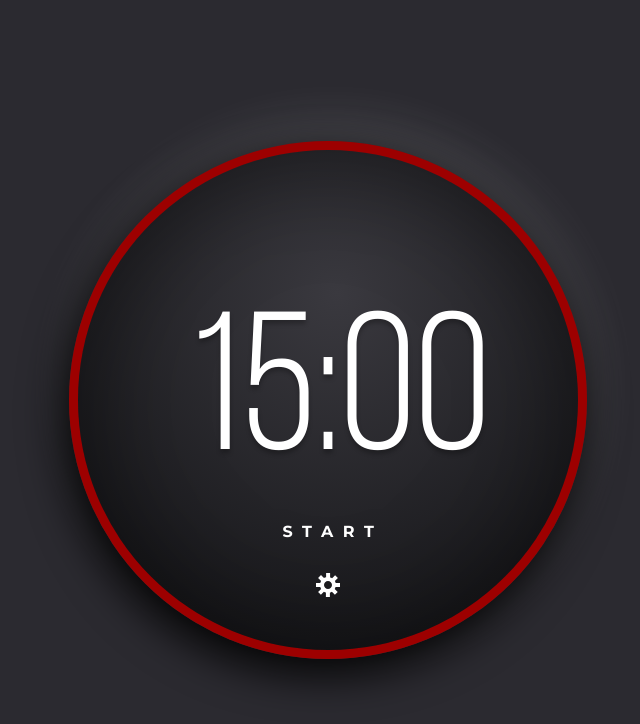
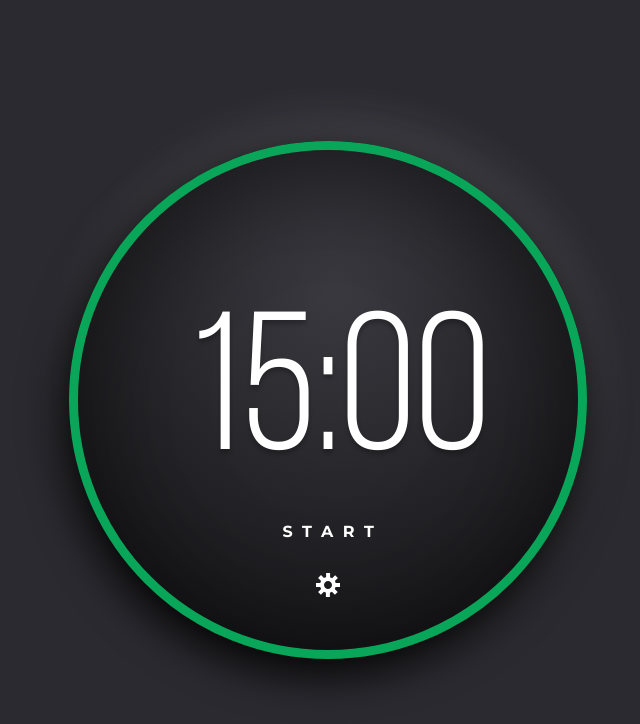
Before and after one commit to peter-hinch/advent-of-js-2022-day-01-pomodoro-timer, a React (Create React App) app: page / in a window 1280 px wide. Shown: the top 724 px of the page, without its empty margins (312-952 px from the left). Built offline with nearby package versions, Linux system fonts and the light colour scheme.

Commit message:
Convert bezel from conic gradient to dashed stroke.

```diff
--- a/src/App.css
+++ b/src/App.css
@@ -29,9 +29,6 @@ section#timer {
 .timer__bezel {
   width: 100%;
   height: 100%;
-  transform: rotate(180deg);
-  /* background: conic-gradient(#9d0000 0deg 270deg, #000 270deg 360deg); */
-  border-radius: 50%;
 }
 
 .timer__face {
--- a/src/App.tsx
+++ b/src/App.tsx
@@ -19,8 +19,19 @@ const App = () => {
     return { minutes, seconds };
   };
 
-  const calculateDegrees = (total: number, remaining: number) =>
-    Math.round((remaining / total) * 360);
+  // The coloured portion of the timer bezel is drawn with svg
+  // and uses the dash array property to draw a pie-chart style
+  // section
+  // Reference: https://sparkbox.com/foundry/how_to_code_an_SVG_pie_chart
+  const calculateDashArray = (
+    diameter: number,
+    total: number,
+    remaining: number
+  ) => {
+    let perimeter = (Math.PI * diameter) / 2;
+    let portion = (remaining / total) * perimeter;
+    return `${portion?.toString()} ${perimeter?.toString()}`;
+  };
 
   useEffect(() => {
     let interval: ReturnType<typeof setInterval>;
@@ -35,16 +46,24 @@ const App = () => {
   return (
     <main>
       <section id="timer">
-        <div
+        <svg
           className="timer__bezel"
-          data-degrees={calculateDegrees(settings, timeRemaining)}
-          style={{
-            background: `conic-gradient(#9d0000 0deg ${calculateDegrees(
-              settings,
-              timeRemaining
-            )}deg, #000 ${calculateDegrees(settings, timeRemaining)}deg 360deg)`
-          }}
-        ></div>
+          width="518"
+          height="518"
+          viewBox="0 0 100 100"
+        >
+          <circle cx="50%" cy="50%" r="50%" fill="#000" />
+          <g transform="rotate(90, 50, 50)">
+            <circle
+              cx="50"
+              cy="50"
+              r="25"
+              stroke={timeRemaining ? '#09a65a' : '#9d0000'}
+              strokeDasharray={calculateDashArray(100, settings, timeRemaining)}
+              strokeWidth="50"
+            />
+          </g>
+        </svg>
         <div className="timer__face"></div>
         <div className="timer__content">
           <div className="countdown__time-remaining">
```
